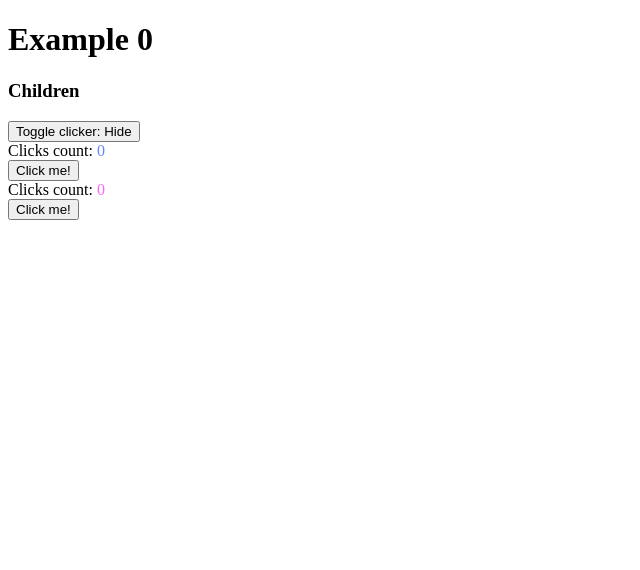
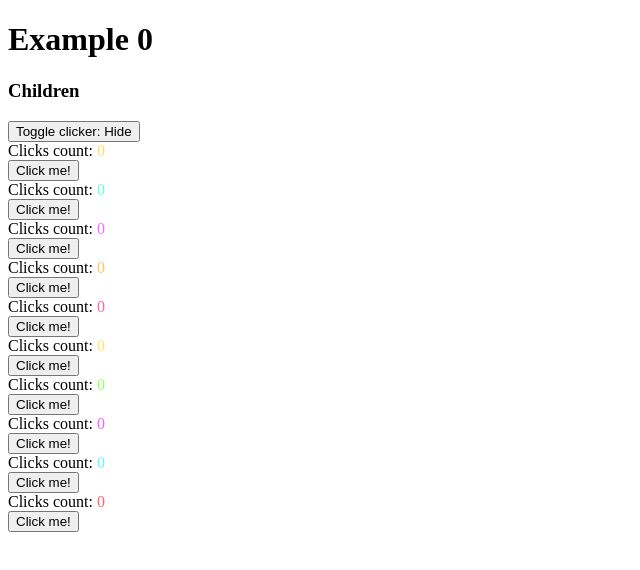
Before and after one commit to Sinarab/react-baby-steps, a React (Vite) app: page / in a window 1280 px wide. Shown: the top 570 px of the page, without its empty margins (0-640 px from the left). Built offline with nearby package versions, Linux system fonts and the light colour scheme.

Commit message:
use memo, cache values

```diff
--- a/src/App.jsx
+++ b/src/App.jsx
@@ -1,4 +1,4 @@
-import { useState } from "react";
+import { useState, useMemo } from "react";
 import Clicker from "./components/Clicker";
 
 // creating a component
@@ -10,9 +10,18 @@ export default function App({ clickersCount, children }) {
     setHasClicker(!hasClicker);
   };
 
-  const genHSLColor = () => {
-    return `hsl(${Math.random() * 360}deg, 100%, 70%)`;
-  };
+  // There is a problem! changing every time the component react to some state
+  // const genHSLColor = () => {
+  //   return `hsl(${Math.random() * 360}deg, 100%, 70%)`;
+  // };
+
+  // useMemo only change when the dependencies changes
+  // used to complex calculations
+  const colors = useMemo(() => {
+    return [...Array(clickersCount)].map(
+      () => `hsl(${Math.random() * 360}deg, 100%, 70%)`
+    );
+  }, [clickersCount]);
 
   // Lifiting state - share state between components.
   // pass trought props to its children change.
@@ -28,6 +37,7 @@ export default function App({ clickersCount, children }) {
       <button onClick={toggleClickerClick}>
         Toggle clicker: {hasClicker ? `Hide` : `Show`}
       </button>
+
       {/* {hasClicker ? <Clicker /> : null} */}
       {/* {hasClicker && (
         <>
@@ -44,7 +54,7 @@ export default function App({ clickersCount, children }) {
               key={i}
               increment={increment}
               keyName={`count${i}`}
-              color={genHSLColor()}
+              color={colors[i]}
             />
           )
       )}
--- a/src/index.jsx
+++ b/src/index.jsx
@@ -6,7 +6,7 @@ const root = createRoot(document.querySelector("#root"));
 
 root.render(
   <div>
-    <App clickersCount={2}>
+    <App clickersCount={10}>
       <h3>Children</h3>
     </App>
   </div>
```
